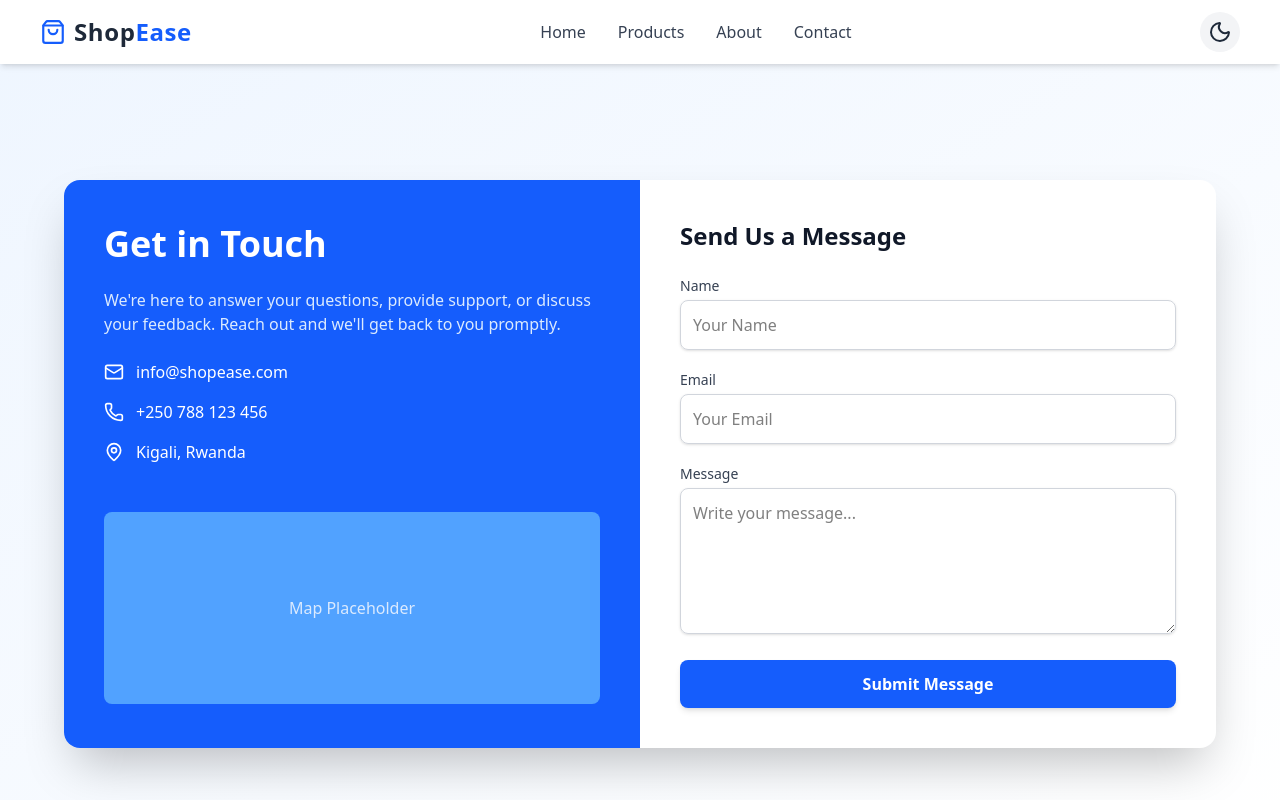
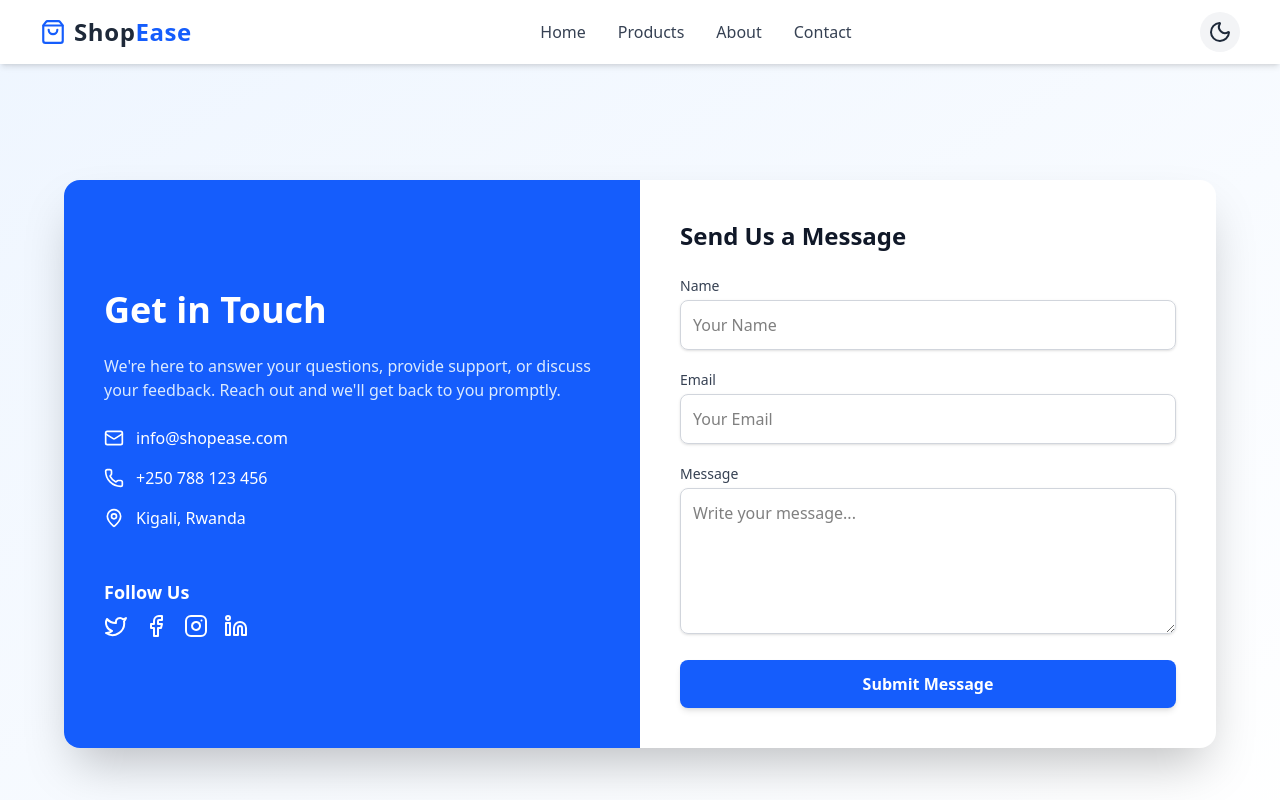
Before and after one commit to Boldecca/STATIC_E-COMMERCE-HOMEPAGE__3, a React (Vite) app: page /contact in a window 1280 px wide. Shown: the top 800 px of the page. Built offline with nearby package versions, Linux system fonts and the light colour scheme.

Commit message:
updated contact

```diff
--- a/src/pages/Contact.jsx
+++ b/src/pages/Contact.jsx
@@ -1,4 +1,4 @@
-import { Mail, Phone, MapPin } from "lucide-react";
+import { Mail, Phone, MapPin, Twitter, Facebook, Instagram, Linkedin } from "lucide-react";
 
 export default function Contact() {
   const handleSubmit = (e) => {
@@ -36,9 +36,23 @@ export default function Contact() {
             </div>
           </div>
 
-          {/* Optional Map Placeholder */}
-          <div className="mt-6 w-full h-48 bg-blue-400 rounded-lg flex items-center justify-center text-blue-100 dark:text-gray-300 font-medium">
-            Map Placeholder
+          {/* Follow Us Section */}
+          <div className="mt-6">
+            <h3 className="text-lg font-semibold mb-2">Follow Us</h3>
+            <div className="flex space-x-4">
+              <a href="#" className="hover:text-blue-200 transition">
+                <Twitter className="w-6 h-6" />
+              </a>
+              <a href="#" className="hover:text-blue-200 transition">
+                <Facebook className="w-6 h-6" />
+              </a>
+              <a href="#" className="hover:text-blue-200 transition">
+                <Instagram className="w-6 h-6" />
+              </a>
+              <a href="#" className="hover:text-blue-200 transition">
+                <Linkedin className="w-6 h-6" />
+              </a>
+            </div>
           </div>
         </div>
 
```
